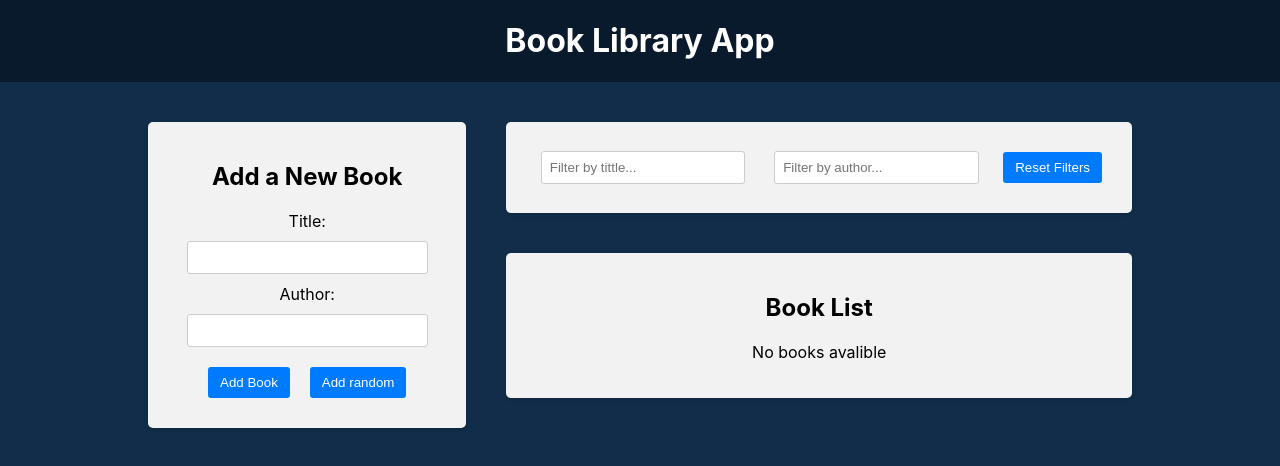
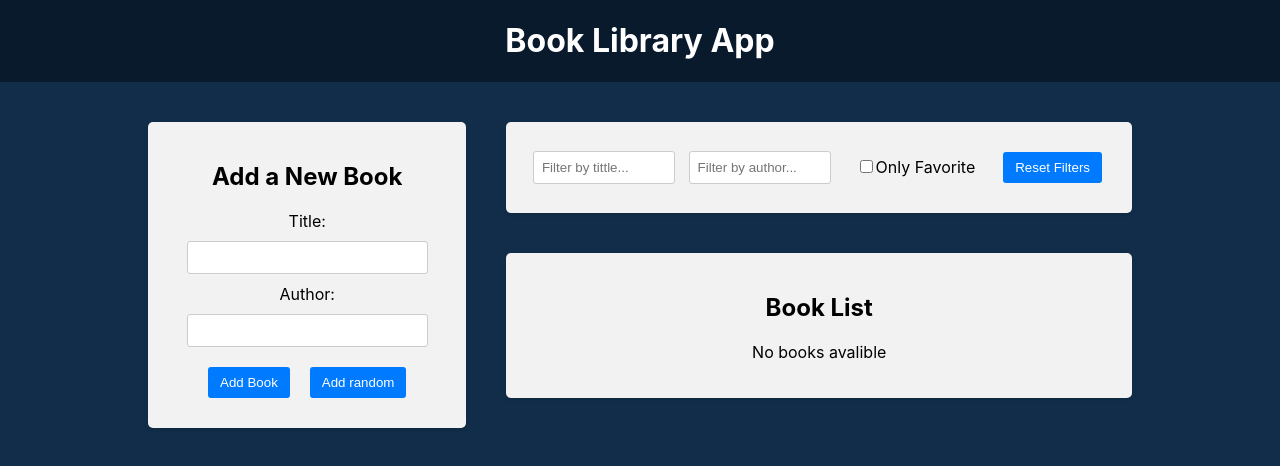
Before and after one commit to woocle1/book-library, a React (Create React App) app in the folder frontend/: page / in a window 1280 px wide. Shown: the top 466 px of the page. Built offline with nearby package versions, Linux system fonts and the light colour scheme.

Commit message:
Favorite checkbox filter

```diff
--- a/frontend/src/components/BookList/BookList.js
+++ b/frontend/src/components/BookList/BookList.js
@@ -4,6 +4,7 @@
 import {
   selectTitleFilter,
   selectAuthorFilter,
+  selectOnlyFavoriteFilter,
 } from '../../redux/slices/filterSlice'
 import './BookList.css'
 
@@ -11,6 +12,7 @@
   const books = useSelector((state) => state.books)
   const titleFilter = useSelector(selectTitleFilter)
   const authorFilter = useSelector(selectAuthorFilter)
+  const onlyFavoriteFilter = useSelector(selectOnlyFavoriteFilter)
   const dispatch = useDispatch()
 
   const handleDeleteBook = (id) => {
@@ -28,7 +30,8 @@
     const matchesAuthor = book.author
       .toLowerCase()
       .includes(authorFilter.toLowerCase())
-    return matchesTitle && matchesAuthor
+    const matchesFavorite = onlyFavoriteFilter ? book.isFavorite : true
+    return matchesTitle && matchesAuthor && matchesFavorite
   })
 
   return (
--- a/frontend/src/components/Filter/Filter.js
+++ b/frontend/src/components/Filter/Filter.js
@@ -2,9 +2,11 @@
 import {
   setTitleFilter,
   setAuthorFilter,
+  setOnlyFavoriteFilter,
   resetFilters,
   selectTitleFilter,
   selectAuthorFilter,
+  selectOnlyFavoriteFilter,
 } from '../../redux/slices/filterSlice'
 import './Filter.css'
 
@@ -12,6 +14,7 @@
   const dispatch = useDispatch()
   const titleFiler = useSelector(selectTitleFilter)
   const authorFiler = useSelector(selectAuthorFilter)
+  const onlyFavoriteFilter = useSelector(selectOnlyFavoriteFilter)
 
   const handleTitleFilterChange = (e) => {
     dispatch(setTitleFilter(e.target.value))
@@ -19,6 +22,10 @@
 
   const handleAuthorFilterChange = (e) => {
     dispatch(setAuthorFilter(e.target.value))
+  }
+
+  const handleOnlyFavoriteFilterChange = () => {
+    dispatch(setOnlyFavoriteFilter())
   }
 
   const handleResetFilters = () => {
@@ -44,6 +51,16 @@
             onChange={handleAuthorFilterChange}
           />
         </div>
+        <div className="filter-group">
+          <label>
+            <input
+              type="checkbox"
+              checked={onlyFavoriteFilter}
+              onChange={handleOnlyFavoriteFilterChange}
+            />
+            Only Favorite
+          </label>
+        </div>
         <button type="button" onClick={handleResetFilters}>
           Reset Filters
         </button>
--- a/frontend/src/redux/slices/filterSlice.js
+++ b/frontend/src/redux/slices/filterSlice.js
@@ -3,6 +3,7 @@
 const initialState = {
   title: '',
   author: '',
+  onlyFavorite: false,
 }
 
 const filterSlice = createSlice({
@@ -19,16 +20,24 @@
     setAuthorFilter: (state, action) => {
       state.author = action.payload
     },
-    resetFilters: (state) => {
+    setOnlyFavoriteFilter: (state) => {
+      state.onlyFavorite = !state.onlyFavorite
+    },
+    resetFilters: () => {
       return initialState
     },
   },
 })
 
-export const { setTitleFilter, setAuthorFilter, resetFilters } =
-  filterSlice.actions
+export const {
+  setTitleFilter,
+  setAuthorFilter,
+  setOnlyFavoriteFilter,
+  resetFilters,
+} = filterSlice.actions
 
 export const selectTitleFilter = (state) => state.filter.title
 export const selectAuthorFilter = (state) => state.filter.author
+export const selectOnlyFavoriteFilter = (state) => state.filter.onlyFavorite
 
 export default filterSlice.reducer
```
